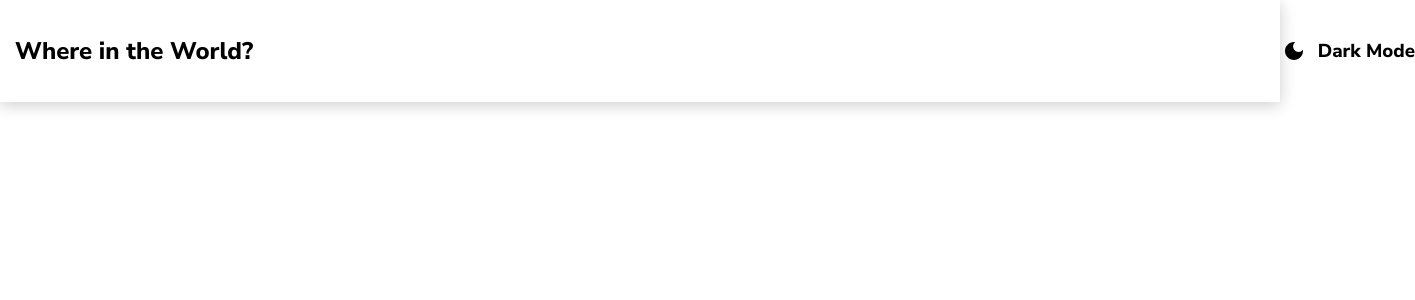
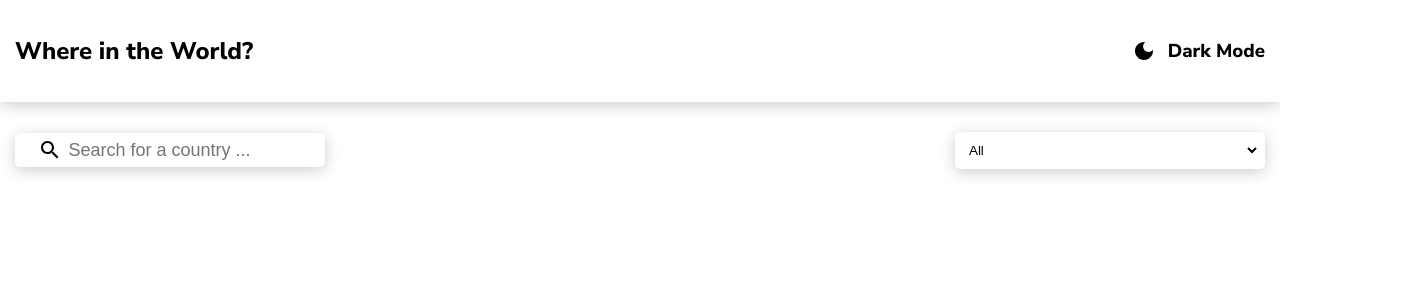
Before and after one commit to DavidSosaMoriana/countries-api, a React (Create React App) app: page / in a window 1280 px wide. Shown: the top 300 px of the page, 1415 px wide, since content can reach past the window. Built offline with nearby package versions, Linux system fonts and the light colour scheme; the HTML template or start-up script is replaced by a standard one.

Commit message:
:sparkles: search & regions

```diff
--- a/src/App.js
+++ b/src/App.js
@@ -1,9 +1,31 @@
 import Header from './components/Header';
+import SearchIcon from '@mui/icons-material/Search';
 
 function App() {
     return (
         <div className="App">
             <Header />
+            <div className="app_body">
+                <div className="inputs">
+                    <div className="search_input">
+                        <SearchIcon />
+                        <input
+                            type="text"
+                            placeholder="Search for a country ..."
+                        />
+                    </div>
+                    <div className="select_region">
+                        <select>
+                            <option>All</option>
+                            <option>Africa</option>
+                            <option>Americas</option>
+                            <option>Asia</option>
+                            <option>Europe</option>
+                            <option>Oceania</option>
+                        </select>
+                    </div>
+                </div>
+            </div>
         </div>
     );
 }
--- a/src/components/Header.jsx
+++ b/src/components/Header.jsx
@@ -11,7 +11,6 @@ export default function Header() {
                     <h3>Dark Mode</h3>
                 </div>
             </div>
-
         </div>
     );
 }
--- a/src/index.css
+++ b/src/index.css
@@ -15,6 +15,18 @@ body {
     -moz-osx-font-smoothing: grayscale;
 }
 
+.app {
+    background-color: var(--light-mode-bg);
+    min-height: 100vh;
+    height: 100%;
+}
+
+.app_body {
+    margin: 15px auto 0;
+    padding: 15px;
+    max-width: 1400px;
+}
+
 /* Header Component */
 .header {
     padding: 15px;
@@ -26,7 +38,7 @@ body {
     display: flex;
     align-items: center;
     justify-content: space-between;
-  min-width: 1400px;
+    max-width: 1400px;
     margin: 0 auto;
 }
 
@@ -38,3 +50,45 @@ body {
     cursor: pointer;
     user-select: none;
 }
+
+/* Searcher */
+.inputs {
+    display: flex;
+    justify-content: space-between;
+    align-items: center;
+}
+
+.search_input {
+    display: flex;
+    justify-content: center;
+    align-items: center;
+    background-color: white;
+    box-shadow: 0px 3px 15px rgba(0, 0, 0, 0.2);
+    width: 300px;
+    padding: 5px;
+    border-radius: 5px;
+    gap: 5px;
+}
+
+.search_input input {
+    border: 0;
+    background-color: transparent;
+    outline: none;
+    font-size: 18px;
+}
+
+.select_region {
+    width: 300px;
+    background-color: white;
+    box-shadow: 0px 3px 15px rgba(0, 0, 0, 0.2);
+    padding: 5px;
+    border-radius: 5px;
+}
+
+.select_region select {
+    padding: 5px;
+    width: 100%;
+    background-color: transparent;
+    border: none;
+    outline: none;
+}
```
Lines whose indentation alone changed are shown as unchanged.
